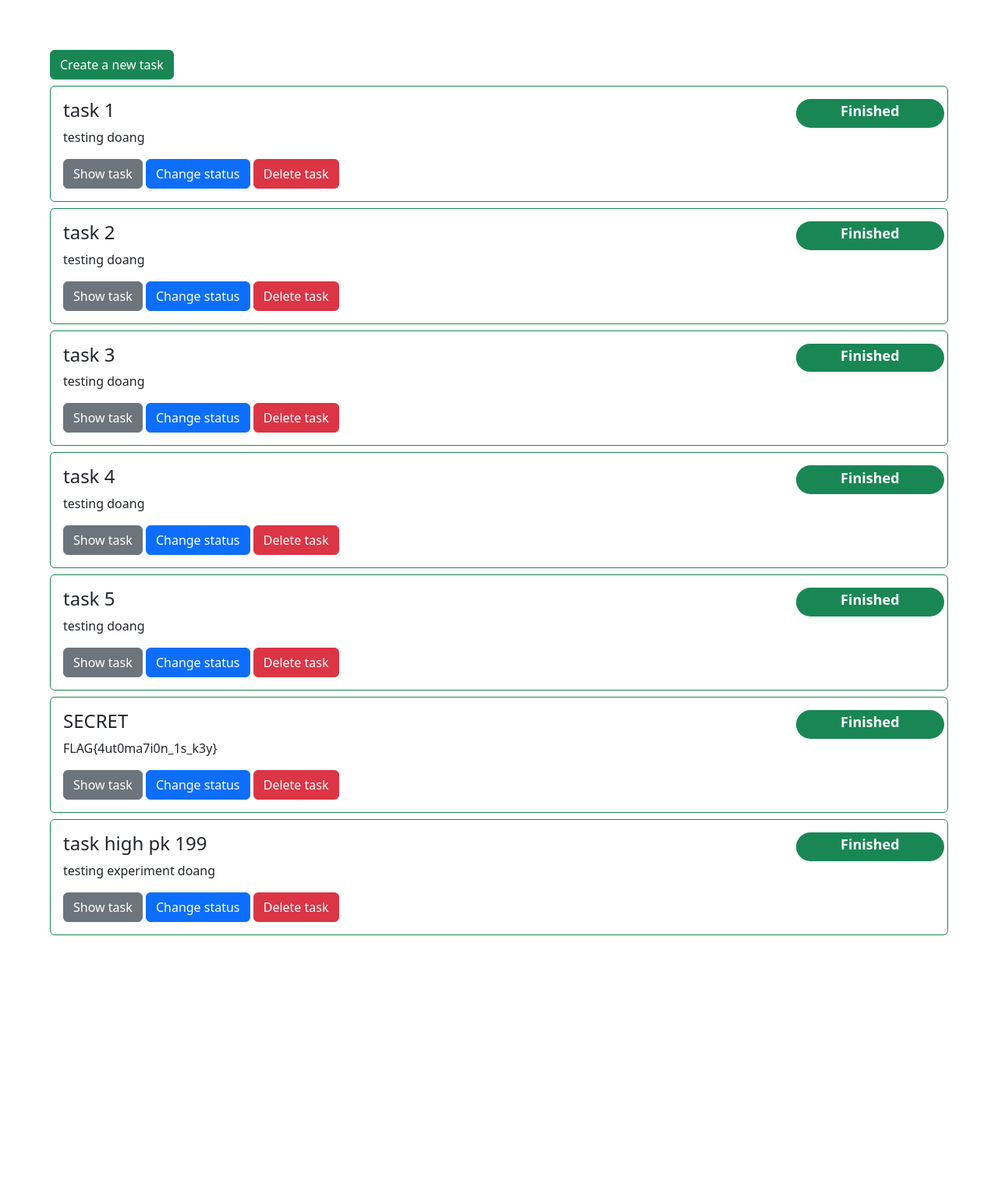
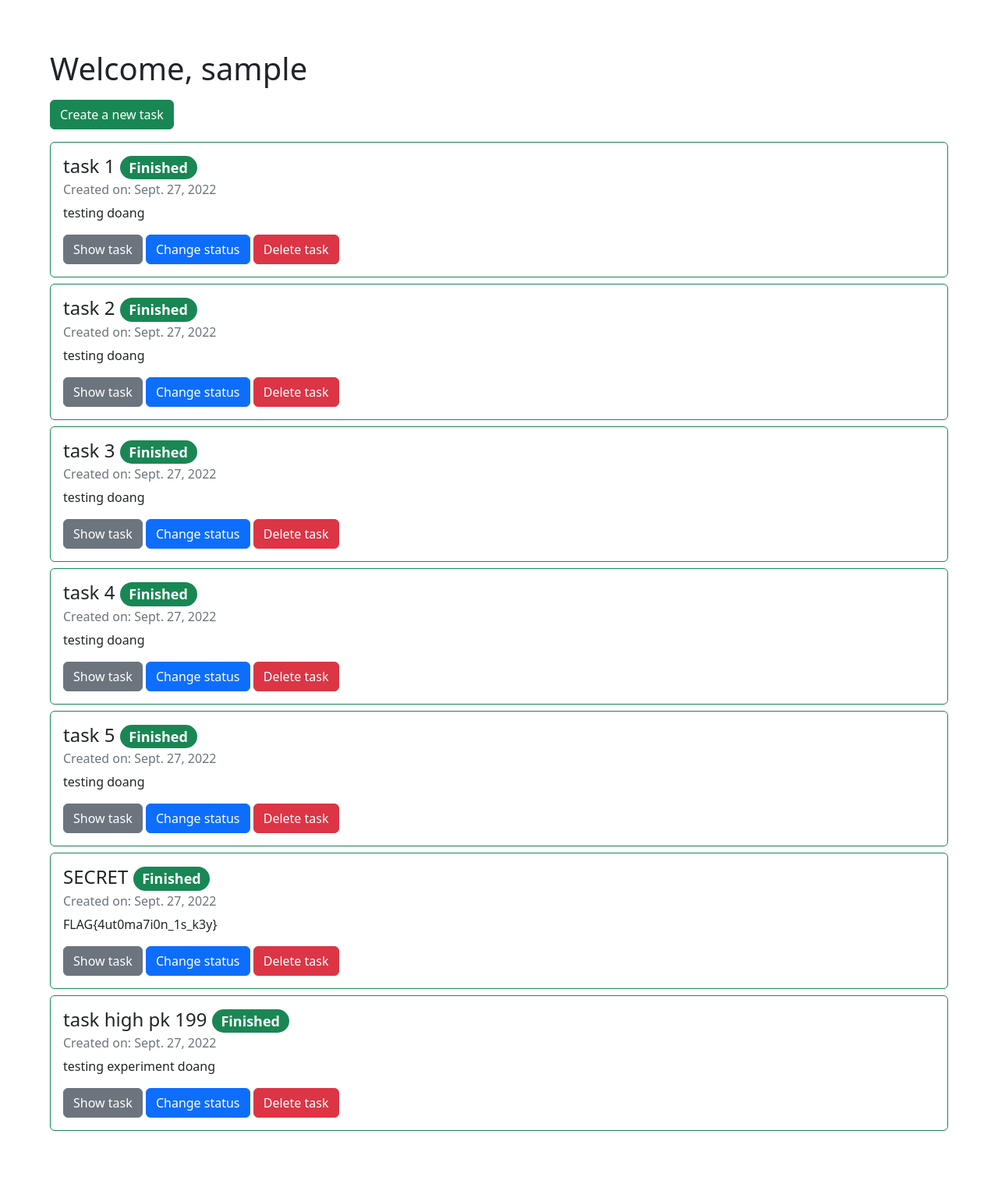
Before and after one commit to stevennovaryo/task-management, a Django app: template todolist/templates/todolist.html in a window 1280 px wide. Shown: the part 56-1579 px from the top of the page at 78% size. Before the commit the page ends 1256 px from the top, so only its background shows below. Run offline with Django 4.2, Linux system fonts and the light colour scheme; data comes from the database, SQL or seed files in the repository; tables that the repository leaves empty hold one stand-in row (values such as "Sample post"); the template is opened without the code that fills it: values that come from a table or form of the project are taken from there, most other values are stand-ins (such as "Sample title", 1, 10 or a date in 2020).

Commit message:
todolist style

```diff
--- a/todolist/templates/todolist.html
+++ b/todolist/templates/todolist.html
@@ -10,54 +10,26 @@
 {% block content %}
 
 <div class="todolist m-3 p-5">
-    <!-- <h5>Username</h5>
-    <p>{{username}}</p> -->
 
-    <a class="btn btn-success" href="{% url 'todolist:create_task' %}">Create a new task</a>
+    <h1>Welcome, {{username}}</h1>
 
-    <!-- <table>
-    <tr>
-        <th>Date</th>
-        <th>Title</th>
-        <th>Description</th>
-        <th>Finished</th>
-        <th></th>
-        <th></th>
-        <th></th>
-    </tr>
-    {% for task in task_list %}
-    <tr>
-        <th>{{task.date}}</th>
-        <th>{{task.title}}</th>
-        <th>{{task.description}}</th>
-        <th>{{task.is_finished}}</th>
-        {% if task.is_finished %}
-            <th><button><a href="{% url 'todolist:unfinish_task' task.pk %}">Change task finished status</a></button></th>
-            {% else %}
-            <th><button><a href="{% url 'todolist:finish_task' task.pk %}">Change task finished status</a></button></th>
-        {% endif %}
-        <th><button><a href="{% url 'todolist:delete_task' task.pk %}">Delete task</a></button></th>
-        <th><button><a href="{% url 'todolist:show_task' task.pk %}">Show task</a></button></th>
-    </tr>
-    {% endfor %}
-    </table> -->
+    <a class="btn btn-success mt-2 mb-2" href="{% url 'todolist:create_task' %}">Create a new task</a>
+
     <div class="todolist-card-list">
         {% for task in task_list %}
             <div class="card {% if task.is_finished %} border-success {% else %} border-danger {% endif %} mt-2 mb-2">
                 <div class="card-body">
 
-                    <div class="container-fluid m-0 p-0">
-                        <div class="row justify-content-between">
-                            <h4 class="col-4 card-title">
-                                {{task.title}}
-                            </h4>
-                            {% if task.is_finished %}
-                                    <span class="col-2 badge rounded-pill bg-success" style="font-size: 18px;">Finished</span>
-                                {% else %}
-                                    <span class="col-2 badge rounded-pill bg-danger" style="font-size: 18px;">Not Finished</span>
-                            {% endif %}
-                        </div>
-                    </div>
+                    <h4 class="card-title">
+                        {{task.title}}
+                        {% if task.is_finished %}
+                                <span class="badge rounded-pill bg-success">Finished</span>
+                            {% else %}
+                                <span class="badge rounded-pill bg-danger">Not Finished</span>
+                        {% endif %}
+                    </h4>
+
+                    <h6 class="card-subtitle mb-2 text-muted">Created on: {{task.date}}</h6>
 
                     <p class="card-text">{{task.description}}</p>
 
@@ -69,9 +41,6 @@
                     {% endif %}
                     <a class="btn btn-danger" href="{% url 'todolist:delete_task' task.pk %}">Delete task</a>
                 </div>
-                <!-- <div class="card-footer">
-
-                </div> -->
             </div>
         {% endfor %}
     </div>
```
